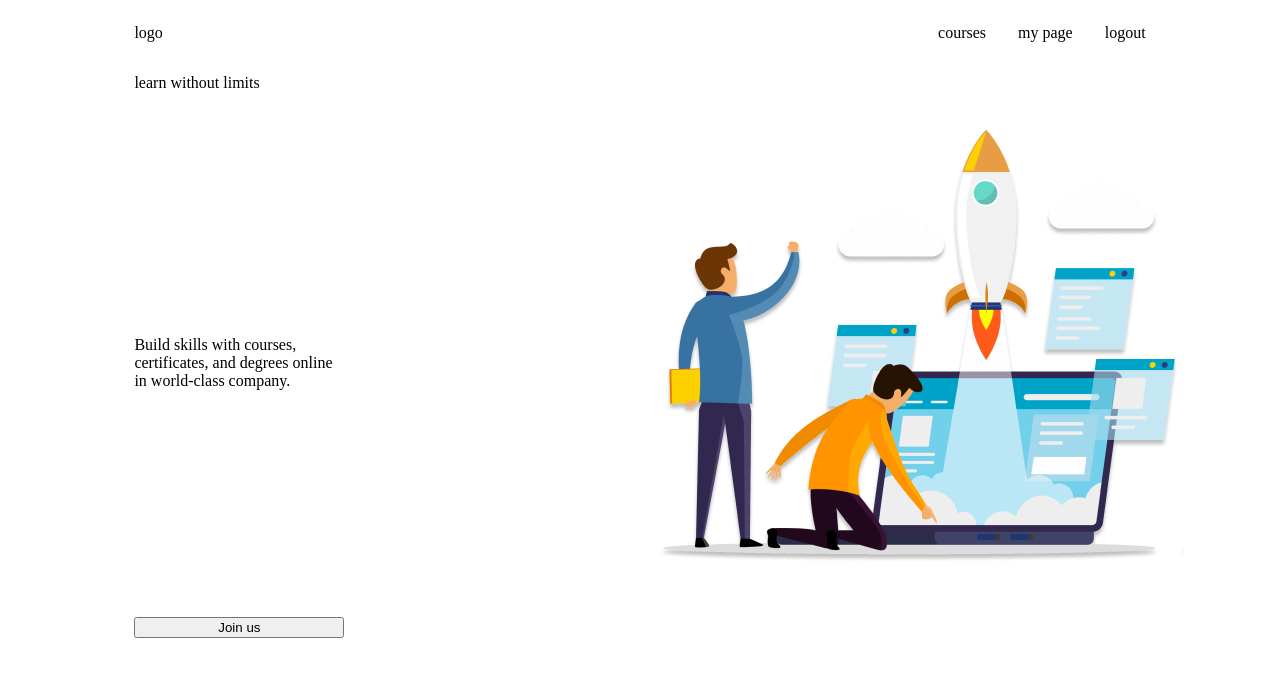
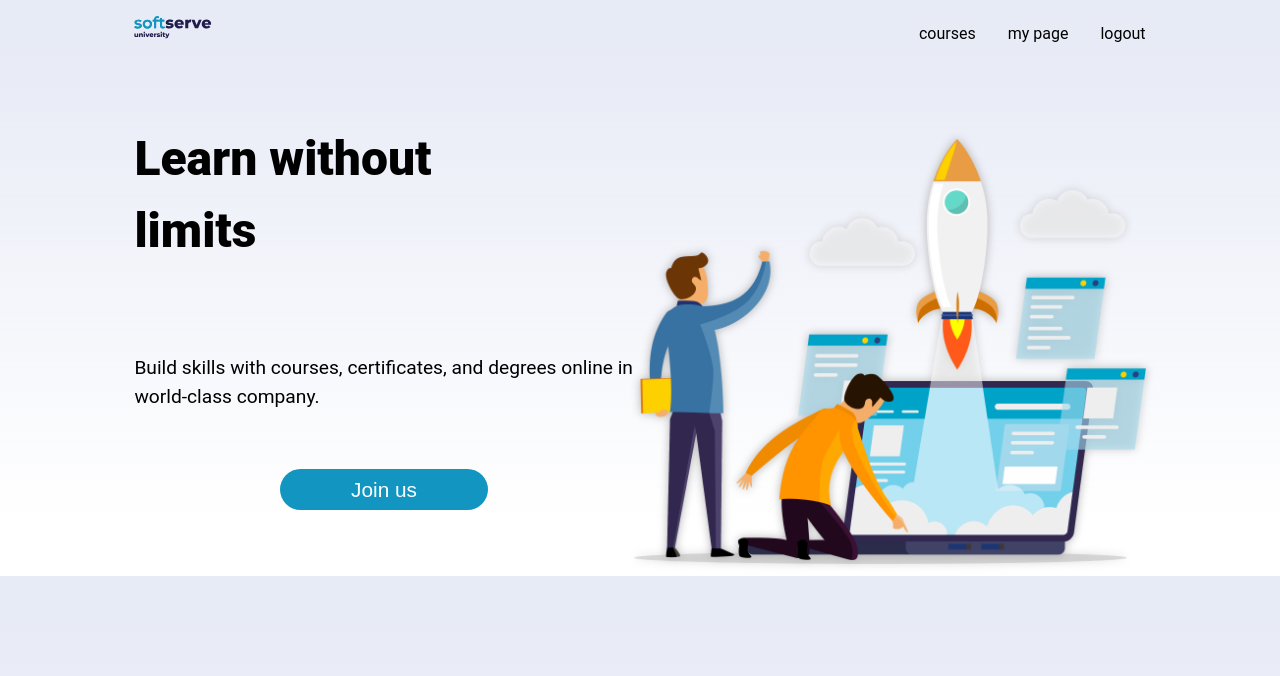
Before and after one commit to yuriikaterlin/Course-Evaluation, an Angular app: page / in a window 1280 px wide. Shown: the top 676 px of the page. Built offline with nearby package versions, Linux system fonts and the light colour scheme.

Commit message:
add styles for hero component

```diff
--- a/src/app/main-page/main-page.component.html
+++ b/src/app/main-page/main-page.component.html
@@ -1,6 +1,6 @@
-<main>
+<main >
   <header>
-    <div class="logo">logo</div>
+    <div class="logo"><img src="../../assets/Logo.svg" alt="softserve logo"></div>
     <nav>
       <ul>
         <li>courses</li>
@@ -11,13 +11,13 @@
   </header>
   <div class="layout">
     <div class="layout-info">
-      <p>learn without limits</p>
-      <p>
+      <h1 class="hero-header">Learn without <br> limits</h1>
+      <p class="hero-paragraph">
         Build skills with courses, certificates, and degrees online in
         world-class company.
       </p>
-      <button>Join us</button>
+      <button class="btn">Join us</button>
     </div>
-    <div class="layout-photo"></div>
+    <div class="layout-photo"><img src="../../assets/winning.png" alt="two men works on laptop"></div>
   </div>
 </main>
--- a/src/app/main-page/main-page.component.scss
+++ b/src/app/main-page/main-page.component.scss
@@ -1,10 +1,16 @@
+@import url('https://fonts.googleapis.com/css2?family=Montserrat:wght@1,900&display=swap');
+
+
 main{
+  font-family: Montserrat, Roboto, 'Open Sans', 'Helvetica Neue', sans-serif;
   margin: 0 auto;
   width: 80%;
     header{
       display: flex;
       justify-content: space-between;
       &>.logo{
+        width: 80px;
+        margin: auto 0;
         line-height:  50px;
       }
       &>nav>ul{
@@ -17,23 +23,50 @@ main{
       }
     }
     .layout{
-      width: 1050px;
-      height: 580px;
+      max-width: 1240px;
+      margin: 2em 0 0 0;
       display: flex;
       justify-content: space-between;
+      position: relative;
 
       &>.layout-info{
         height: 100%;
-        width: 20%;
+        width: 45vw;
         display: flex;
         flex-direction: column;
         justify-content: space-between;
+        gap: 1em;
+        flex-shrink: 1;
+
+
+        &>.hero-header {
+          font-size: 3em;
+          font-weight: 900;
+          line-height: 1.5em;
+        }
+        &>.hero-paragraph{
+          margin: 2em 0 0 0;
+          font-size: 1.2em;
+          line-height: 1.5em;
+        }
+
+        &>.btn {
+          border: none;
+          margin: 2em auto;
+          width: 10em;
+          height: 2em;
+          font-size: 1.3em;
+          border-radius: 30px;
+          background: #1295C0;
+          color: #fff;
+        }
+
       }
-      &>.layout-photo{
+      &>.layout-photo img{
         margin-top: 3rem;
-        width: 50%;
-        height: 80%;
-        background-image: url(../../assets/winning.png);
+        width: 40vw;
+        flex-shrink: 2;
+        filter: drop-shadow(0 0 5px rgba(161, 160, 160, 0.8));
       }
     }
 
--- a/src/styles.scss
+++ b/src/styles.scss
@@ -1 +1,4 @@
 /* You can add global styles to this file, and also import other style files */
+body {
+  background: linear-gradient(180deg, rgba(226, 230, 244, 0.8) 8.72%, rgba(255, 255, 255, 0) 90.52%);
+}
```
Also changed, not shown: src/assets/Logo.svg (added), src/assets/winning.png.
